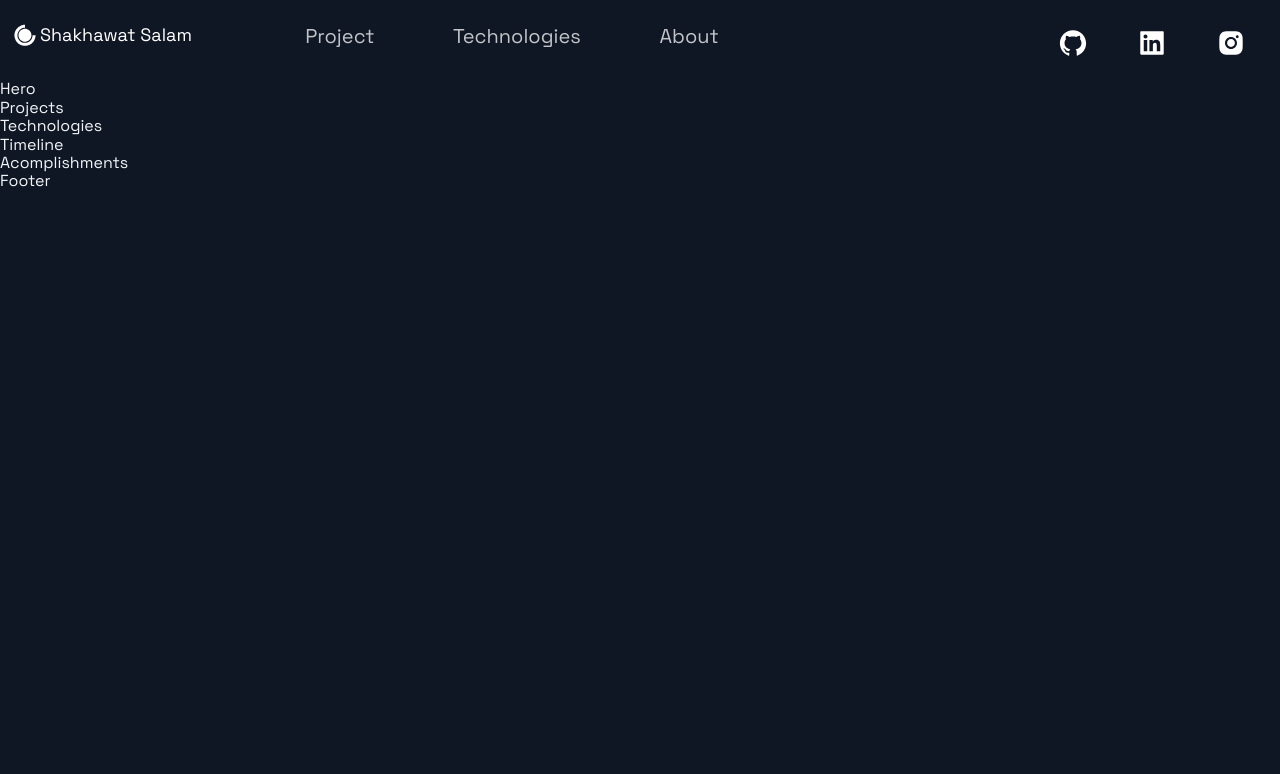
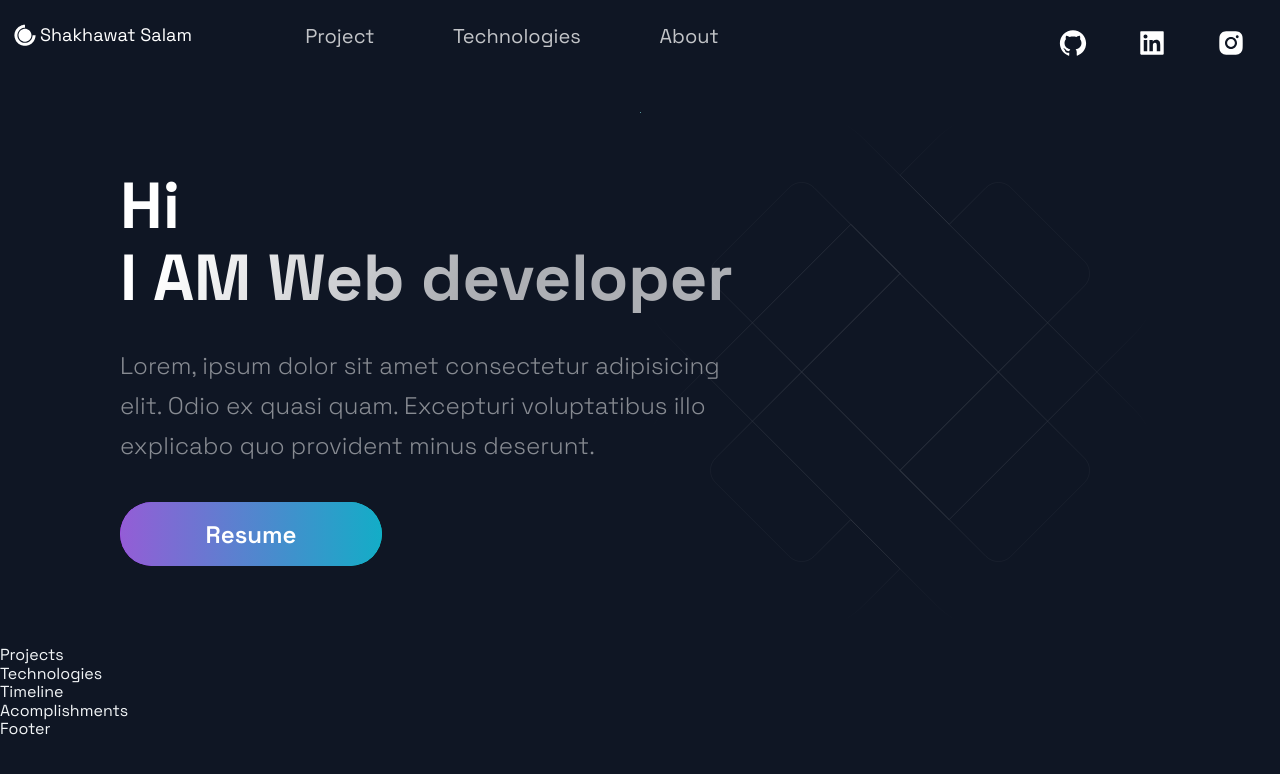
Before and after one commit to shakhawatsalam/My-portfolio, a Next.js app: page / in a window 1280 px wide. Shown: the top 774 px of the page. Built offline with nearby package versions, Linux system fonts and the light colour scheme.

Commit message:
hero section is done

```diff
--- a/src/components/Hero/Hero.js
+++ b/src/components/Hero/Hero.js
@@ -4,10 +4,18 @@ import { Section, SectionText, SectionTitle } from '../../styles/GlobalComponent
 import Button from '../../styles/GlobalComponents/Button';
 import { LeftSection } from './HeroStyles';
 
-const Hero = (props) => (
-  <div>
-    Hero
-  </div>
+const Hero = () => (
+  <Section row nopadding>
+    <LeftSection>
+      <SectionTitle main center>
+        Hi <br />
+        I AM Web developer
+      </SectionTitle>
+      <SectionText>Lorem, ipsum dolor sit amet consectetur adipisicing elit. Odio ex quasi quam. Excepturi voluptatibus illo explicabo quo provident minus deserunt.
+      </SectionText>
+      <Button>Resume</Button>
+    </LeftSection>
+  </Section>
 );
 
 export default Hero;
--- a/src/pages/index.js
+++ b/src/pages/index.js
@@ -10,10 +10,10 @@ import { Section } from '../styles/GlobalComponents';
 const Home = () => {
   return (
     <Layout>
-      {/* <Section grid> */}
+      <Section grid>
         <Hero />
-        {/* <BgAnimation /> */}
-      {/* </Section> */}
+        <BgAnimation />
+      </Section>
       <Projects />
       <Technologies />
       <Timeline />
```
